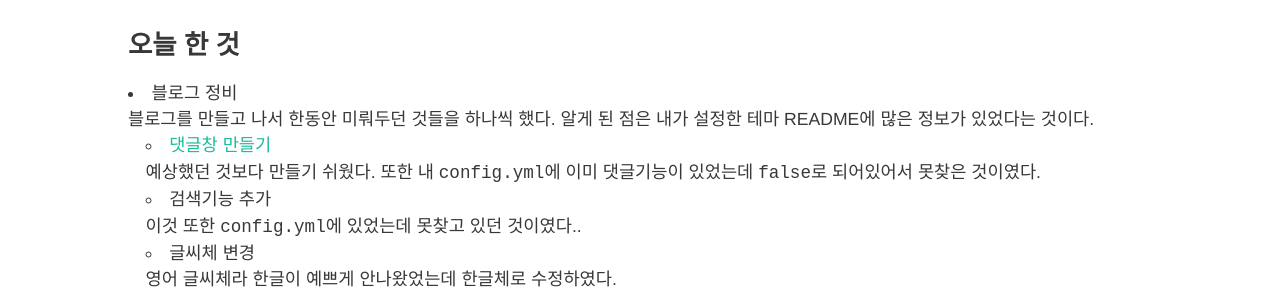
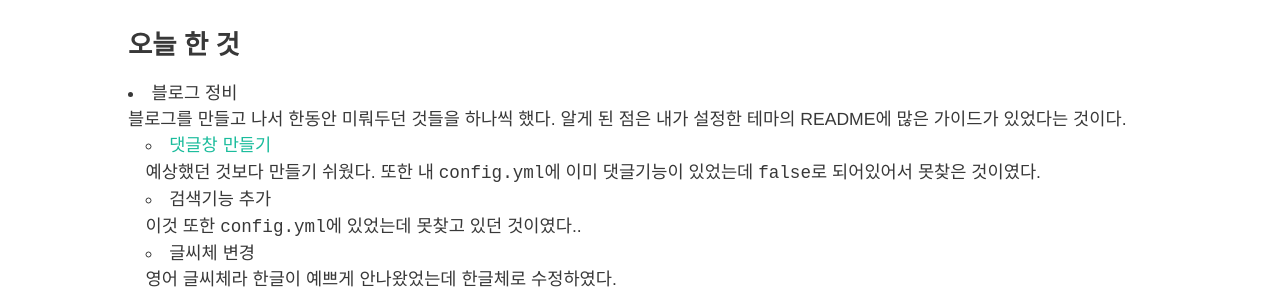
Before and after one commit to HyunlangBan/hyunlangban.github.io, a Jekyll site: the page built from _posts/2020-02-02-til.md, in a window 1280 px wide. Shown: the part 342-637 px from the top of the page. Built offline with Jekyll 4.4.1, drawn with Linux system fonts in a browser that asks for light colours; nearby versions of some CDN libraries; comment, search, counter and statistics services are not loaded.

Commit message:
Update 2020-02-02-til.md

```diff
--- a/_posts/2020-02-02-til.md
+++ b/_posts/2020-02-02-til.md
@@ -6,7 +6,7 @@ title: 200203 TIL
 
 ### 오늘 한 것
 - 블로그 정비
-<br>블로그를 만들고 나서 한동안 미뤄두던 것들을 하나씩 했다. 알게 된 점은 내가 설정한 테마 README에 많은 정보가 있었다는 것이다.
+<br>블로그를 만들고 나서 한동안 미뤄두던 것들을 하나씩 했다. 알게 된 점은 내가 설정한 테마의 README에 많은 가이드가 있었다는 것이다.
   - [댓글창 만들기](https://devinlife.com/howto%20github%20pages/blog-disqus/)
     <br>예상했던 것보다 만들기 쉬웠다. 또한 내 `config.yml`에 이미 댓글기능이 있었는데 `false`로 되어있어서 못찾은 것이였다.
   - 검색기능 추가
```
